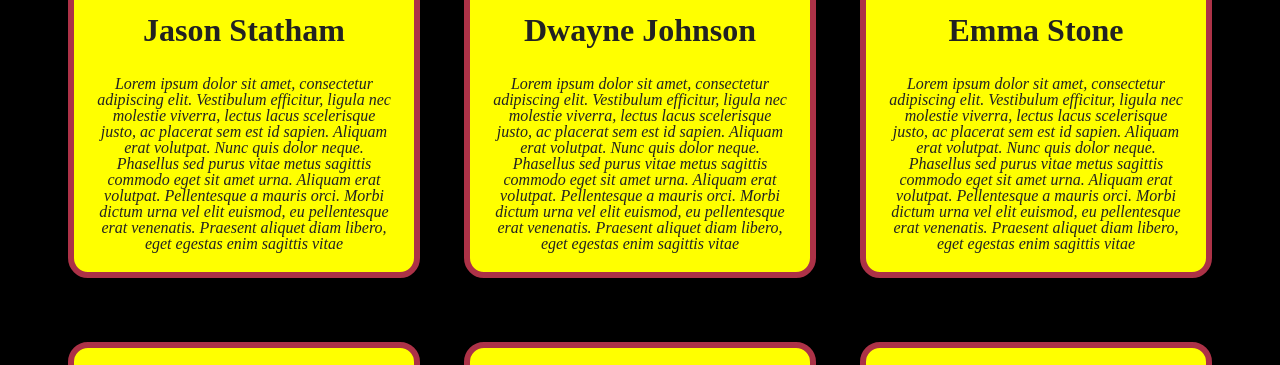
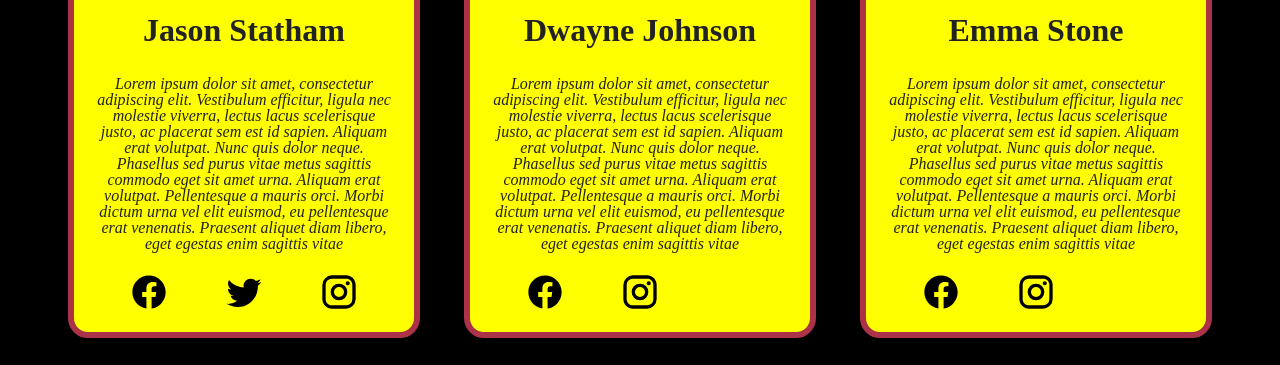
Before and after one commit to remenok200/FRESHCODE-DOM, a plain HTML site: page index.html in a window 1280 px wide. Shown: the part 528-893 px from the top of the page. Drawn offline with Linux system fonts and the light colour scheme.

Commit message:
add maximum lvl

```diff
--- a/assets/css/style.css
+++ b/assets/css/style.css
@@ -83,3 +83,13 @@
   border-radius: 20px;
   background-color: yellow;
 }
+
+.socialMediaIcon {
+  height: 40px;
+  width: 40px;
+  padding-bottom: 20px;
+}
+
+.socialMediaIconWrapper {
+  padding-left: 55px;
+}
--- a/assets/js/constants.js
+++ b/assets/js/constants.js
@@ -8,9 +8,22 @@ const SUPPORTED_SOCIAL_NETWORKS = new Map([
   [
     "twitter.com",
     {
-      src: "https://w7.pngwing.com/pngs/872/50/png-transparent-computer-icons-social-media-logo-twitter-social-media-blue-logo-social-media-thumbnail.png",
+      src: "./assets/icons/twitter-icon.svg",
       alt: "twitter link for",
     },
   ],
-  ["www.facebook.com"],
+  [
+    "www.facebook.com",
+    {
+      src: "./assets/icons/facebook-icon.svg",
+      alt: "facebook link for",
+    },
+  ],
+  [
+    "www.instagram.com",
+    {
+      src: "./assets/icons/instagram-icon.svg",
+      alt: "instagram link for",
+    },
+  ],
 ]);
--- a/assets/js/index.js
+++ b/assets/js/index.js
@@ -20,8 +20,6 @@ function generateUserCard(userObj) {
     `${userObj.firstName} ${userObj.lastName}`.trim() ||
     CARD_CONSTANTS.userName;
 
-
-
   const imgWrapper = createUserCardImageWrapper(userObj, fullName);
 
   const cardName = createElement('h2', {classNames: ['cardName']}, fullName);
@@ -31,6 +29,8 @@ function generateUserCard(userObj) {
   const cardArticle = createElement('article', {classNames: ['cardContainer']}, imgWrapper, cardName, cardDescription);
 
   const card = createElement('li', {classNames: ['userCardWrapper']}, cardArticle);
+
+  createSocialMediaIcon(userObj, card);
 
   return card;
 }
--- /dev/null
+++ b/assets/js/utils/createSocialMediaIcon.js
@@ -0,0 +1,26 @@
+function createSocialMediaIcon(user, elem) {
+  const currentUser = [];
+  currentUser.push(user.contacts);
+
+  for (let i = 0; i < user.contacts.length; i++) {
+    const url = new URL(user.contacts[i]);
+    if (SUPPORTED_SOCIAL_NETWORKS.entries(url.hostname)) {
+      const currentSocialNetworkIcon = createElement("img", {
+        classNames: ["socialMediaIcon"],
+        attributes: {
+          src: SUPPORTED_SOCIAL_NETWORKS.get(url.hostname).src,
+          alt: SUPPORTED_SOCIAL_NETWORKS.get(url.hostname).alt,
+        },
+      });
+      const currentSocialNetwork = createElement(
+        "a",
+        {
+          classNames: ["socialMediaIconWrapper"],
+          attributes: { href: url.href },
+        },
+        currentSocialNetworkIcon
+      );
+      elem.append(currentSocialNetwork);
+    }
+  }
+}
--- a/index.html
+++ b/index.html
@@ -8,6 +8,7 @@
     <link rel="stylesheet" href="./assets/css/reset.css" />
     <link rel="stylesheet" href="./assets/css/style.css" />
     <script src="./assets/js/utils/createElement.js" defer></script>
+    <script src="./assets/js/utils/createSocialMediaIcon.js" defer></script>
     <script src="./assets/js/utils/utils.js" defer></script>
     <script src="./assets/js/data.js" defer></script>
     <script src="./assets/js/constants.js" defer></script>
```
Also changed, not shown: assets/icons/facebook-icon.svg (added), assets/icons/instagram-icon.svg (added), assets/icons/twitter-icon.svg (added), assets/js/utils/createElement.js (line endings or trailing spaces).
